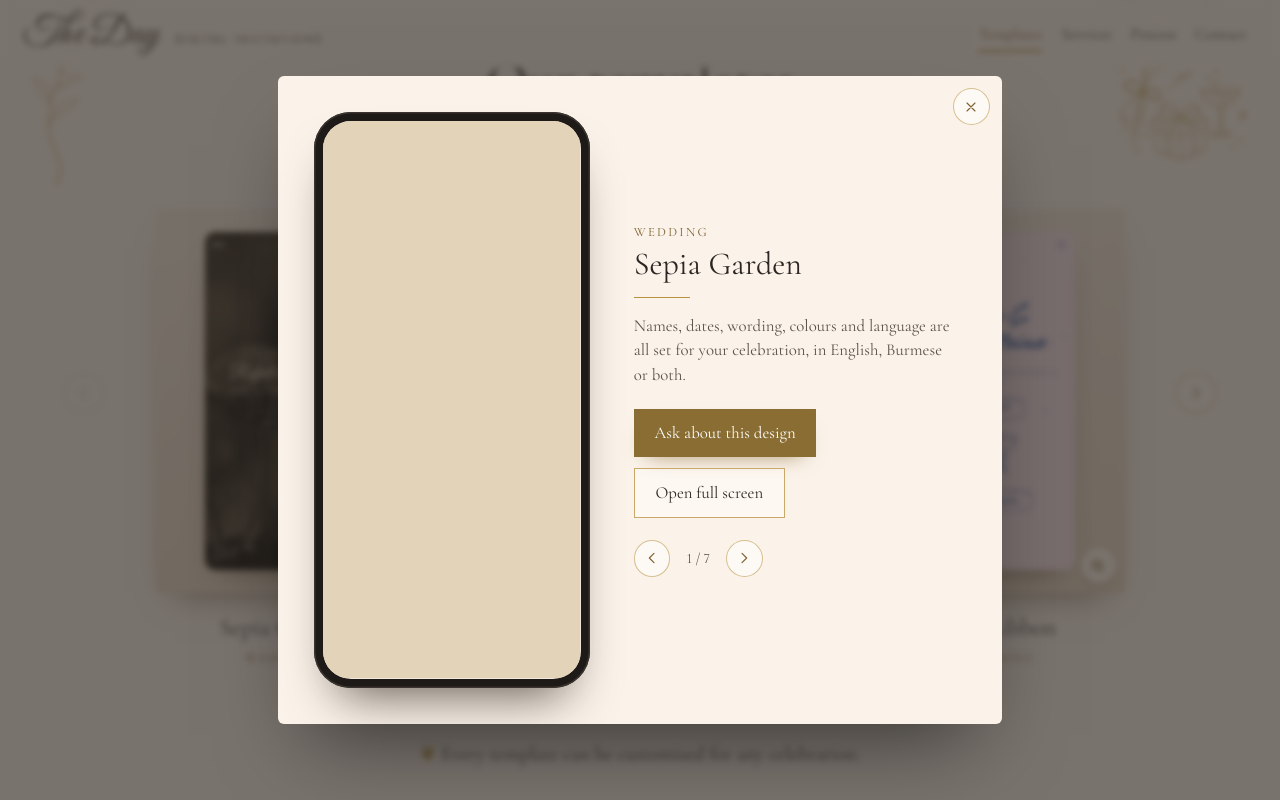
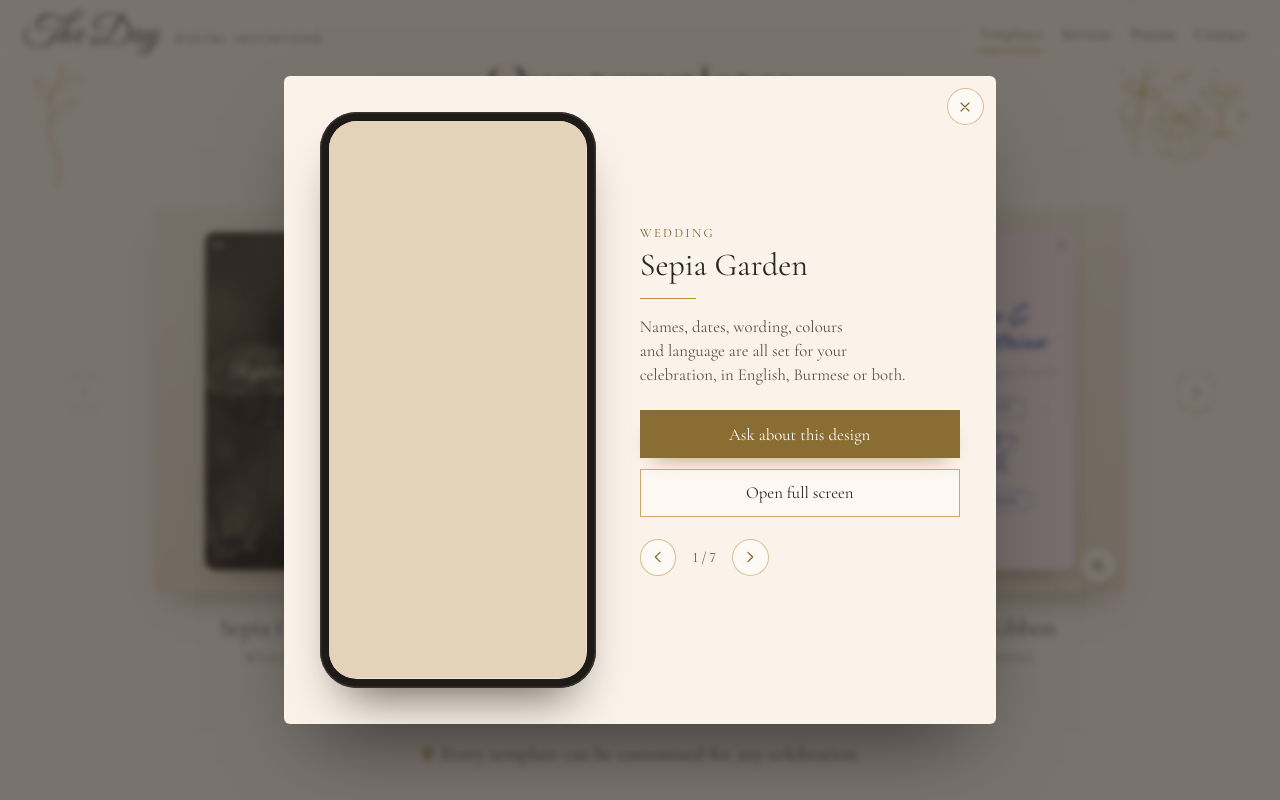
Before and after one commit to brightlabsmm/the-day, a Next.js app: page / in a window 1280 px wide. Both pictures are taken after a click on the button 282 px from the left and 970 px from the top of the page. Shown: the part 570-1370 px from the top of the page. Built offline with nearby package versions, Linux system fonts and the light colour scheme; no server answers.

Commit message:
Landing preview: show the design picture until the live demo loads; equal buttons, even padding, balanced text

```diff
--- a/src/app/landing.css
+++ b/src/app/landing.css
@@ -89,28 +89,34 @@
 /* Live demo in a phone: the page renders at a real phone width (390 x 844) and is scaled to fit, so it scrolls inside the screen. */
 .tprev-phone { --s: .56; padding: 9px; border-radius: 2.3rem; background: #1d1a18; box-shadow: 0 30px 50px -24px rgba(30, 20, 10, .7), inset 0 0 0 1.5px #3a332e; }
 .tprev-screen { position: relative; width: calc(390px * var(--s)); height: calc(844px * var(--s)); overflow: hidden; border-radius: 1.75rem; background: #f3e8dc; }
-.tprev-screen iframe { position: absolute; top: 0; left: 0; width: 390px; height: 844px; border: 0; transform: scale(var(--s)); transform-origin: top left; }
+.tprev-screen iframe { position: absolute; top: 0; left: 0; width: 390px; height: 844px; border: 0; transform: scale(var(--s)); transform-origin: top left; opacity: 0; transition: opacity .5s ease; }
+/* Until the demo has loaded, the screen shows the design's own picture and a quiet note. */
+.tprev-placeholder { position: absolute; inset: 0; width: 100%; height: 100%; object-fit: cover; object-position: top; transition: opacity .5s ease; }
+.tprev-loading { position: absolute; left: 50%; bottom: 1.1rem; transform: translateX(-50%); white-space: nowrap; padding: .35rem .8rem; border-radius: 999px; background: rgba(251, 243, 234, .92); color: #5c524b; font-size: .72rem; letter-spacing: .08em; box-shadow: 0 4px 12px -6px rgba(0, 0, 0, .4); animation: tprev-pulse 1.4s ease-in-out infinite; }
+@keyframes tprev-pulse { 50% { opacity: .55; } }
+.tprev-screen[data-loaded="true"] iframe { opacity: 1; }
+.tprev-screen[data-loaded="true"] :is(.tprev-placeholder, .tprev-loading) { opacity: 0; visibility: hidden; transition: opacity .5s ease, visibility 0s .5s; }
 @media (min-height: 760px) { .tprev-phone { --s: .66; } }
 @media (min-height: 900px) { .tprev-phone { --s: .74; } }
 .tprev-info { text-align: center; max-width: 20rem; }
 .tprev-event { font-size: .8rem; letter-spacing: .18em; text-transform: uppercase; color: var(--gold-d); }
 .tprev-info h3 { font-size: 2rem; color: #2b2623; margin-top: .2rem; line-height: 1.1; }
 .tprev-rule { display: block; width: 3.5rem; height: 1px; background: var(--gold); margin: 1rem auto; }
-.tprev-copy { color: #5c524b; font-size: 1.05rem; line-height: 1.45; margin-bottom: 1.4rem; }
+.tprev-copy { color: #5c524b; font-size: 1.05rem; line-height: 1.45; margin-bottom: 1.4rem; text-wrap: balance; }
 /* Messenger button, and a live demo link for real designs, side by side when there is room. */
-.tprev-actions { display: flex; flex-wrap: wrap; justify-content: center; gap: .7rem; }
-.tprev-actions .gbtn, .tprev-actions .obtn { padding: .7rem 1.3rem; font-size: 1.05rem; }
+/* Both buttons the same width and height, stacked, filling the text column. */
+.tprev-actions { display: grid; gap: .65rem; }
+.tprev-actions .gbtn, .tprev-actions .obtn { width: 100%; height: 3rem; padding: 0 1.3rem; font-size: 1.05rem; box-sizing: border-box; }
 .tprev-nav { display: flex; align-items: center; justify-content: center; gap: 1rem; margin-top: 1.4rem; color: #5c524b; font-size: .9rem; }
 .tprev-nav button, .tprev-close { width: 2.3rem; height: 2.3rem; border-radius: 999px; border: 1px solid rgba(184, 145, 63, .55); color: var(--gold-d); display: grid; place-items: center; background: rgba(255, 255, 255, .5); }
 .tprev-nav button:hover, .tprev-close:hover { background: var(--btn); color: #fff; }
 .tprev-nav svg, .tprev-close svg { width: 1rem; height: 1rem; fill: none; stroke: currentColor; stroke-width: 1.7; stroke-linecap: round; stroke-linejoin: round; }
 .tprev-close { position: absolute; top: .75rem; right: .75rem; }
 @media (min-width: 760px) {
-  .tprev-body { flex-direction: row; gap: 2.75rem; padding: 2.25rem 3rem 2.25rem 2.25rem; }
+  .tprev-body { flex-direction: row; gap: 2.75rem; padding: 2.25rem; }
   .tprev-info { text-align: left; }
   .tprev-rule { margin-left: 0; }
   .tprev-nav { justify-content: flex-start; }
-  .tprev-actions { justify-content: flex-start; }
 }
 
 /* Event picture behind the icon: a soft cream veil keeps the gold icon and the name readable; it clears a little on hover. */
--- a/src/components/landing-carousel.tsx
+++ b/src/components/landing-carousel.tsx
@@ -27,6 +27,8 @@ export function TemplateCarousel({ cards, contactUrl }: { cards: TemplateCard[];
   const track = useRef<HTMLUListElement>(null);
   const dialog = useRef<HTMLDialogElement>(null);
   const [open, setOpen] = useState<number | null>(null);
+  // Which live demo has finished loading; until then the phone shows the design's picture, not a loading skeleton.
+  const [loadedDemo, setLoadedDemo] = useState<string | null>(null);
 
   // Open or close the native dialog to match the chosen card (it handles focus, Esc and the backdrop layer).
   useEffect(() => {
@@ -122,8 +124,10 @@ export function TemplateCarousel({ cards, contactUrl }: { cards: TemplateCard[];
               {shown.demo ? (
                 // The real invitation, live, inside a phone: it scrolls inside the screen like on a guest's phone.
                 <div className="tprev-phone">
-                  <div className="tprev-screen">
-                    <iframe key={shown.demo} src={shown.demo} title={`${shown.name} live demo`} />
+                  <div className="tprev-screen" data-loaded={loadedDemo === shown.demo}>
+                    <img src={`/landing/${shown.img}.webp`} alt="" className="tprev-placeholder" />
+                    <span className="tprev-loading">Loading live preview</span>
+                    <iframe key={shown.demo} src={shown.demo} title={`${shown.name} live demo`} onLoad={() => setLoadedDemo(shown.demo ?? null)} />
                   </div>
                 </div>
               ) : (
```
